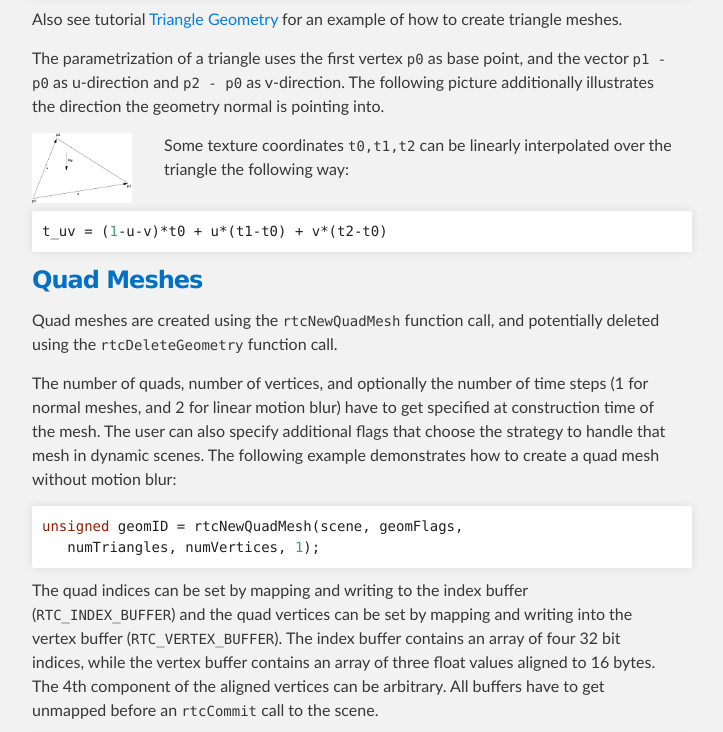
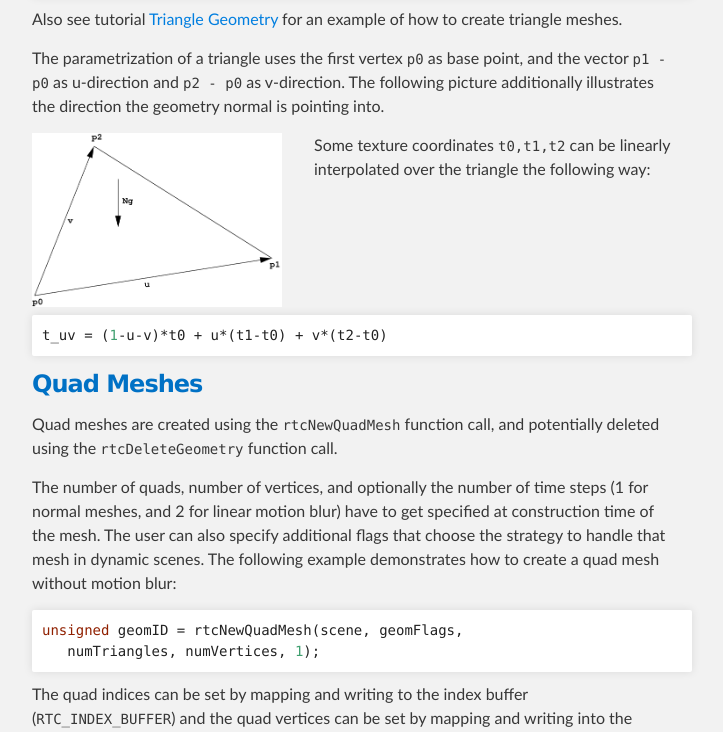
Before and after one commit to embree/embree.github.com, a plain HTML site: page api.html in a window 1280 px wide. Shown: the part 6902-7634 px from the top of the page, without its empty margins (288-1011 px from the left). Drawn offline with Linux system fonts and the light colour scheme.

Commit message:
fixed image sizes

```diff
--- a/stylesheets/stylesheet.css
+++ b/stylesheets/stylesheet.css
@@ -275,8 +275,7 @@ form {
 }*/
 
 .figure img {
-  width: 100px;
-  max-width: 100px;
+  width: 250px;
   float: left;
   padding: 0 2em 1ex 0;
 }
```
